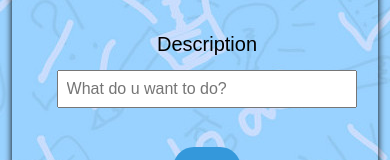
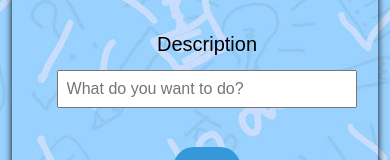
Before and after one commit to anb-hq/AnB_Prime_ToDoList_HORTHOURTOURLENG, a React (Vite) app: page / in a window 390 px wide. Shown: the part 201-361 px from the top of the page. Built offline with nearby package versions, Linux system fonts and the light colour scheme.

Commit message:
localstorage , search by title or description , new layout desktop and mobile

```diff
--- a/src/App.jsx
+++ b/src/App.jsx
@@ -39,7 +39,7 @@ function App() {
     const filtered = tasks.filter(
       (task) =>
         task.title.toLowerCase().includes(searchQuery.toLowerCase()) ||
-        task.id.toString().includes(searchQuery)
+        task.description.toLowerCase().includes(searchQuery.toLowerCase())
     );
     setFilteredTasks(filtered);
   }, [searchQuery, tasks]);
--- a/src/component/TodoInput/TodoInput.jsx
+++ b/src/component/TodoInput/TodoInput.jsx
@@ -1,14 +1,33 @@
 import React, { useState } from 'react';
 import './TodoInput.css';
+
 function TodoInput({ addTask }) {
-  const [title, setTitle] = useState('');
-  const [description, setDescription] = useState('');
+  const [task, setTask] = useState({
+    title: '',
+    description: ''
+  });
+
+  const handleInputChange = (e) => {
+    const { name, value } = e.target;
+    setTask((prevTask) => ({
+      ...prevTask,
+      [name]: value
+    }));
+  };
 
   const handleAddTask = () => {
-    if (title && description) {
-      addTask(title, description);
-      setTitle('');
-      setDescription('');
+    if (task.title && task.description) {
+      addTask(task.title, task.description);
+      setTask({
+        title: '',
+        description: ''
+      });
+    }
+  };
+
+  const handleKeyDown = (e) => {
+    if (e.key === 'Enter') {
+      handleAddTask();
     }
   };
 
@@ -18,18 +37,22 @@ function TodoInput({ addTask }) {
         <label className='td'>Title</label>
         <input
           type='text'
+          name='title'
           placeholder='What task?'
-          value={title}
-          onChange={(e) => setTitle(e.target.value)}
+          value={task.title}
+          onChange={handleInputChange}
+          onKeyDown={handleKeyDown}
         />
       </div>
       <div className='todo-input-item'>
         <label className='td'>Description</label>
         <input
           type='text'
-          placeholder='What do u want to do?'
-          value={description}
-          onChange={(e) => setDescription(e.target.value)}
+          name='description'
+          placeholder='What do you want to do?'
+          value={task.description}
+          onChange={handleInputChange}
+          onKeyDown={handleKeyDown}
         />
       </div>
       <div className='todo-input-button'>
```
